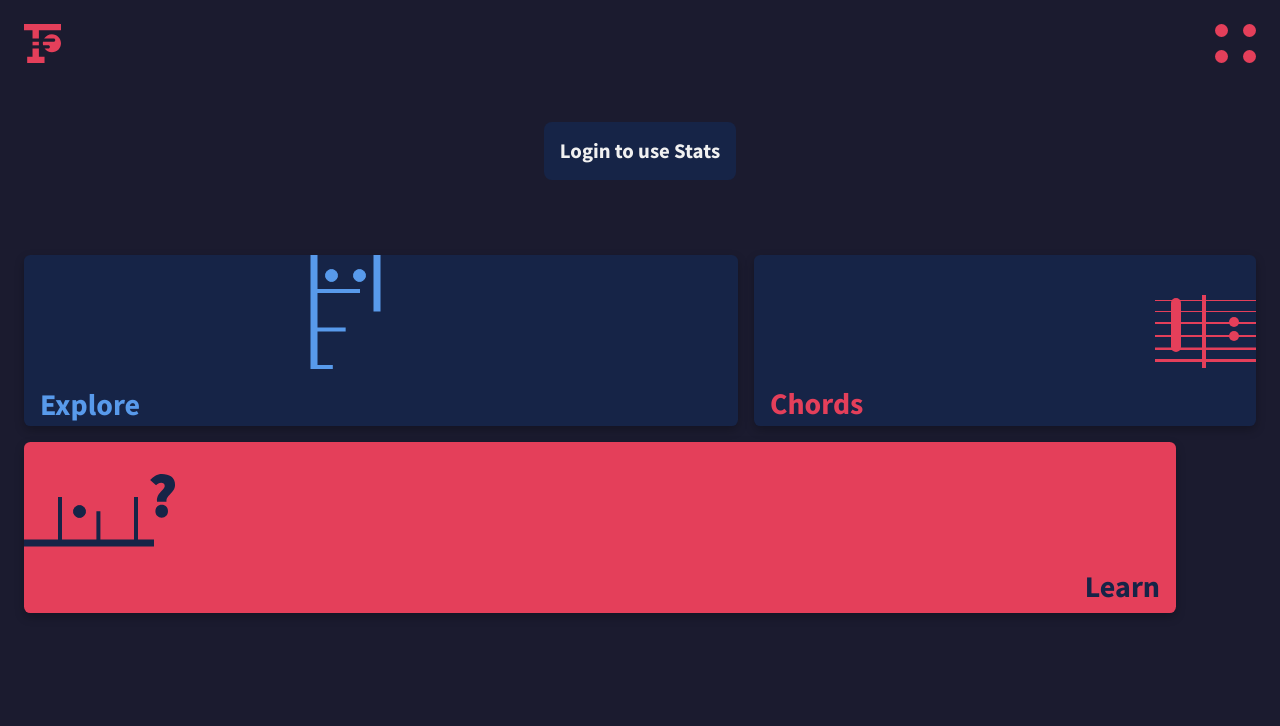
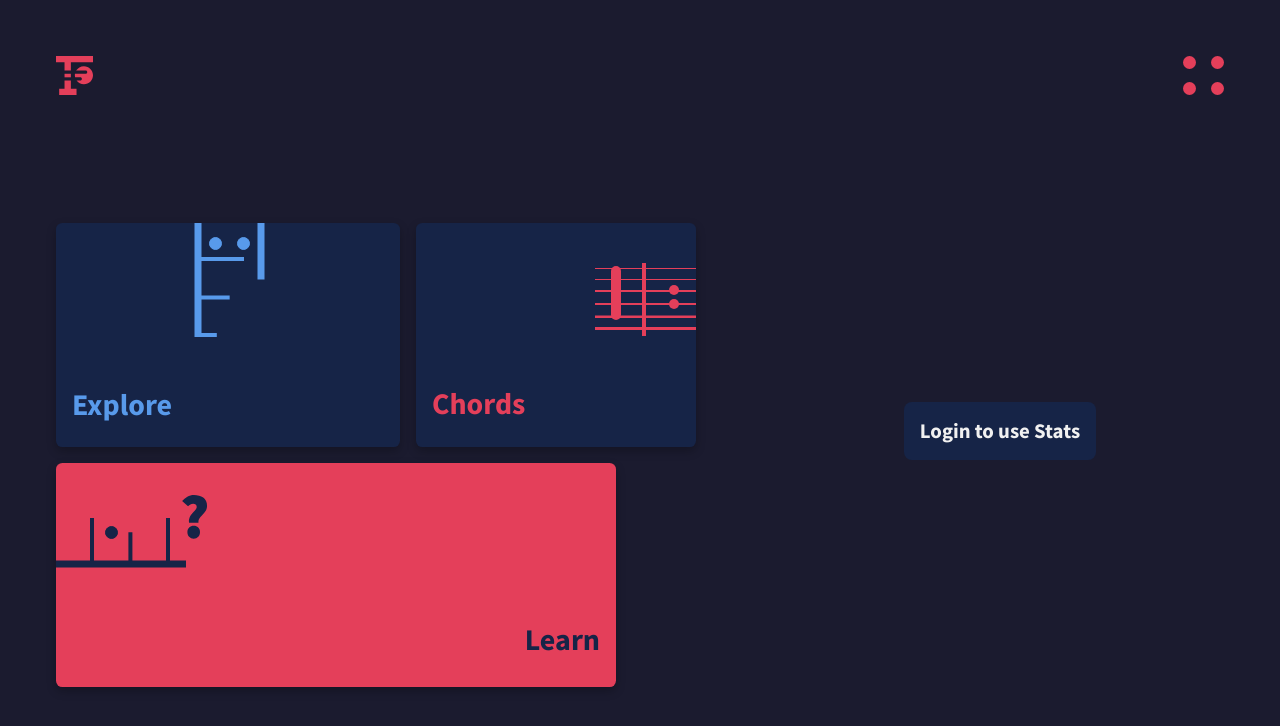
Before and after one commit to ropfoo/fretical, a Nuxt app: page / in a window 1280 px wide. Shown: the top 726 px of the page. Built offline with nearby package versions, Linux system fonts and the light colour scheme.

Commit message:
fixed game ui layout on desktop

```diff
--- a/assets/scss/components/layout/_game-ui.scss
+++ b/assets/scss/components/layout/_game-ui.scss
@@ -7,15 +7,28 @@
   position: absolute;
   right: 2rem;
 
+  @include media-small {
+    flex-direction: row;
+    height: 30vh;
+    width: 100vw;
+  }
+
   &__tone {
     align-items: center;
     display: flex;
     flex-direction: column;
     justify-content: center;
     margin-bottom: 2rem;
+
+    @include media-small {
+      flex-direction: row;
+    }
     &__active {
       color: $color-white;
       margin-bottom: 1rem;
+      @include media-small {
+        margin-bottom: 0;
+      }
       &--success {
         color: $color-success;
       }
@@ -35,6 +48,10 @@
     justify-content: center;
     padding: 0rem 1rem;
 
+    @include media-small {
+      flex-direction: column-reverse;
+    }
+
     &__progress {
       color: $color-light-blue;
       font-size: 0.7rem;
@@ -53,5 +70,8 @@
     justify-content: center;
     margin-top: 3rem;
     width: 5rem;
+    @include media-small {
+      margin-left: 3rem;
+    }
   }
 }
--- a/assets/scss/components/layout/_home.scss
+++ b/assets/scss/components/layout/_home.scss
@@ -1,13 +1,31 @@
+$padding-small: 3.5rem;
+$padding-mobile: 2rem;
 .c-home {
-  padding: 1.5rem;
+  padding: $padding-mobile;
+  display: flex;
+  height: 70vh;
+  flex-direction: column;
+
+  @include media-small {
+    padding: $padding-small;
+    flex-direction: row-reverse;
+    justify-content: space-between;
+    width: 100%;
+  }
+
   h1 {
     font-size: 2.25rem;
     color: $color-white;
   }
 
   &__menu-bar {
+    padding: $padding-mobile;
+
     display: flex;
     justify-content: space-between;
+    @include media-small {
+      padding: $padding-small;
+    }
   }
 
   &__user-content {
@@ -15,5 +33,9 @@
     justify-content: center;
     align-items: center;
     height: 22vh;
+    @include media-small {
+      height: 100%;
+      width: 35vw;
+    }
   }
 }
--- a/assets/scss/components/layout/_main-menu.scss
+++ b/assets/scss/components/layout/_main-menu.scss
@@ -3,10 +3,16 @@
   box-shadow: 0px 4px 10px rgba(0, 0, 0, 0.25);
   height: 10.6875rem;
   border-radius: 0.4rem;
+  @include media-small {
+    height: 14rem;
+  }
   h1 {
     font-size: 1.875rem;
     color: $font-color;
     padding: 1rem 0 1rem 1rem;
+    @include media-small {
+      margin-top: 2rem;
+    }
   }
 }
 
@@ -15,6 +21,10 @@
   grid-template-columns: repeat(8, 1fr);
   gap: 1rem;
   margin-top: 1rem;
+
+  @include media-small {
+    width: 50vw;
+  }
 
   &__explore {
     @include main-menu-item($color-dark-secondary, $color-light-main);
--- a/assets/scss/components/modules/_time-bar.scss
+++ b/assets/scss/components/modules/_time-bar.scss
@@ -8,6 +8,10 @@
     transform-origin: bottom center;
     width: 1rem;
     z-index: 5;
+    @include media-small {
+      height: 1rem;
+      width: 50vw;
+    }
   }
 
   &__progress {
@@ -18,5 +22,8 @@
     transform-origin: bottom center;
     width: 100%;
     z-index: 3;
+    @include media-small {
+      transform-origin: left center;
+    }
   }
 }
--- a/pages/index.vue
+++ b/pages/index.vue
@@ -1,5 +1,5 @@
 <template>
-  <div class="c-home">
+  <div>
     <div class="c-home__menu-bar">
       <svg
         width="37"
@@ -12,10 +12,7 @@
           d="M14.8794 6.31899L37 6.31899V3.21959e-06L5.55006e-07 0L0 6.31899L8.53083 6.31899V14.6127H14.8794L14.8794 6.31899Z"
           fill="#E43F5A"
         />
-        <path
-          d="M14.8794 21.3266H8.53083V17.7722H14.8794V21.3266Z"
-          fill="#E43F5A"
-        />
+        <path d="M14.8794 21.3266H8.53083V17.7722H14.8794V21.3266Z" fill="#E43F5A" />
         <path
           d="M14.8794 32.681H20.5335V39H3.17426L3.17426 32.681H8.53083V24.4861H14.8794V32.681Z"
           fill="#E43F5A"
@@ -38,6 +35,7 @@
         <circle cx="6.5" cy="32.5" r="6.5" fill="#E43F5A" />
       </svg>
     </div>
+    <div class="c-home">
       <div v-if="loggedIn" class="c-home__user-content">
         <h1>Fretical</h1>
         <ul>
@@ -64,14 +62,11 @@
           </div>
           <h1>Chords</h1>
         </nuxt-link>
-      <nuxt-link
-        @click.native="toggleShowAllTones(false)"
-        to="play"
-        class="c-main-menu__learn"
-      >
+        <nuxt-link @click.native="toggleShowAllTones(false)" to="play" class="c-main-menu__learn">
           <img src="../assets/img/svg/learn-icon.svg" alt />
           <h1>Learn</h1>
         </nuxt-link>
+      </div>
     </div>
   </div>
 </template>
--- a/pages/play.vue
+++ b/pages/play.vue
@@ -13,11 +13,7 @@
       </div>
     </div>
     <div v-else-if="!gameOver && !settings" class="c-fretboard-view">
-      <nuxt-link
-        @click.native="disablePlayMode"
-        class="c-fretboard-view__back-button"
-        to="/"
-      >
+      <nuxt-link @click.native="disablePlayMode" class="c-fretboard-view__back-button" to="/">
         <svg
           width="21"
           height="16"
@@ -41,16 +37,14 @@
                 ? 'c-game-ui__tone__active--success'
                 : 'c-game-ui__tone__active--fail'
             ]"
-          >
-            {{ activeTone.name }}
-          </h1>
+          >{{ activeTone.name }}</h1>
           <h1 class="c-game-ui__tone__asked">{{ askedTone.name }}</h1>
         </div>
         <div class="c-game-ui__progress-ui">
           <div class="c-time-bar__container">
             <div
               class="c-time-bar__progress"
-              :style="{ transform: 'scaleY(' + timeBar + ')' }"
+              :style="[isMobile ?{ transform: 'scaleY(' + timeBar + ')' }:{ transform: 'scaleX(' + timeBar + ')' }]"
             ></div>
           </div>
           <div class="c-game-ui__progress-ui__progress">
@@ -80,6 +74,7 @@ import { mapGetters, mapMutations } from 'vuex';
 export default {
   data() {
     return {
+      isMobile: Boolean,
       gameOver: false,
       settings: true,
       round: 0,
@@ -105,6 +100,9 @@ export default {
     score: 'manager/getScore',
     paused: 'manager/getPaused'
   }),
+  mounted() {
+    window.innerWidth > 900 ? (this.isMobile = false) : (this.isMobile = true);
+  },
   beforeDestroy: function() {
     this.isGameOver();
   },
```
Lines whose indentation alone changed are shown as unchanged.
